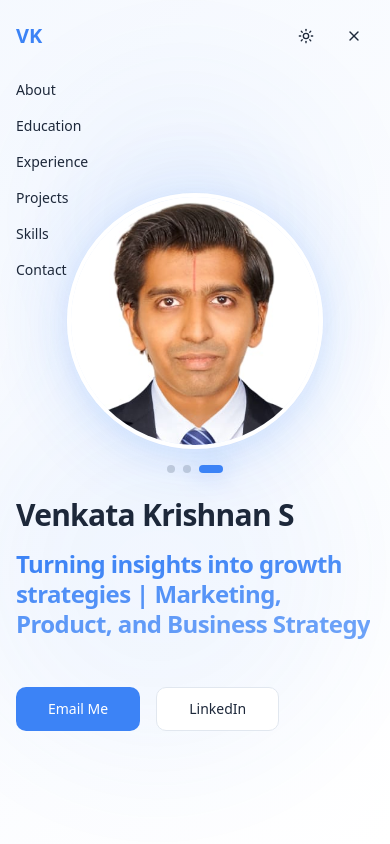
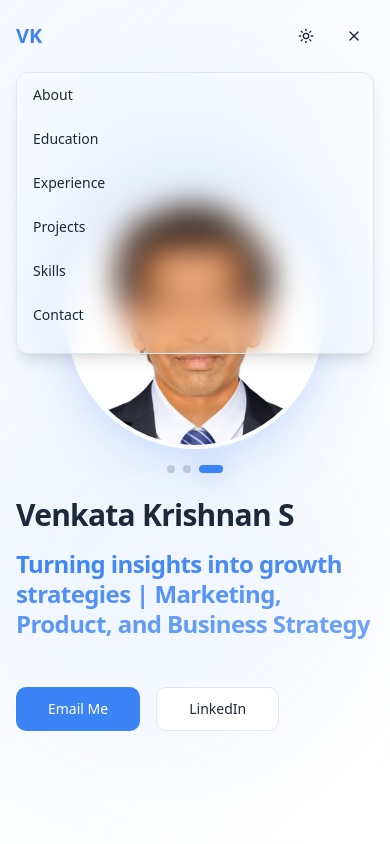
Before and after one commit to venkatakrishnan001/venkatakrishnan, a React (Vite) app: page / in a window 390 px wide. Both pictures are taken after a click on the button 354 px from the left and 36 px from the top of the page. Shown: the top 844 px of the page. Built offline with nearby package versions, Linux system fonts and the light colour scheme; the HTML template or start-up script is replaced by a standard one.

Commit message:
Fix dropdown overlap on mobile

```diff
--- a/src/components/Navigation.tsx
+++ b/src/components/Navigation.tsx
@@ -105,7 +105,7 @@ export const Navigation = () => {
 
         {/* Mobile Navigation */}
         {isMobileMenuOpen && (
-          <div className="md:hidden mt-4 pb-4">
+          <div className="md:hidden mt-4 pb-4 bg-background/98 backdrop-blur-lg rounded-lg shadow-lg border border-border">
             {navItems.map((item) => (
               <a
                 key={item.href}
@@ -114,7 +114,7 @@ export const Navigation = () => {
                   e.preventDefault();
                   scrollToSection(item.href);
                 }}
-                className="block py-2 text-sm font-medium text-foreground hover:text-primary transition-smooth"
+                className="block py-3 px-4 text-sm font-medium text-foreground hover:text-primary hover:bg-accent/50 transition-smooth first:rounded-t-lg last:rounded-b-lg"
               >
                 {item.label}
               </a>
```
